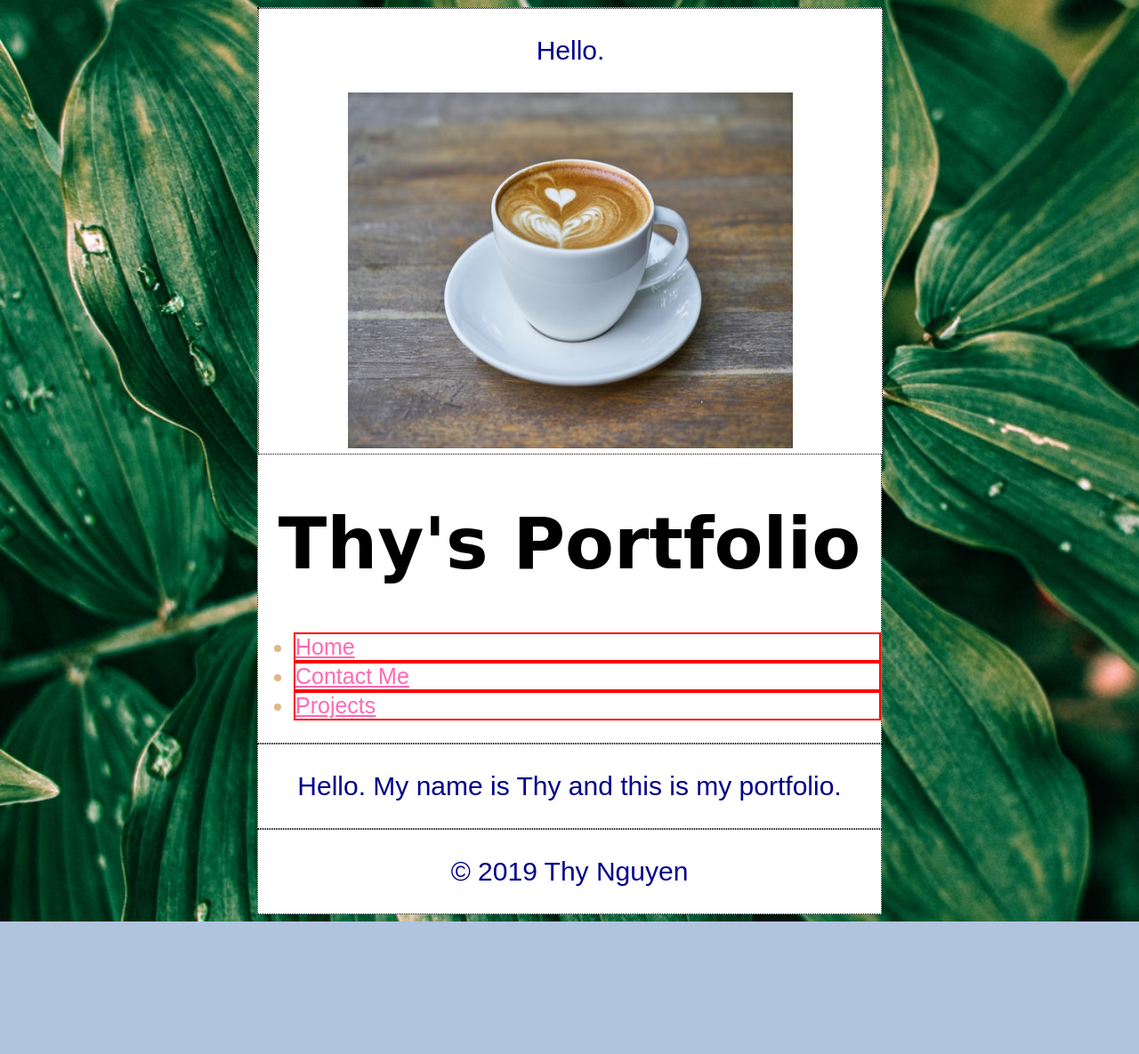
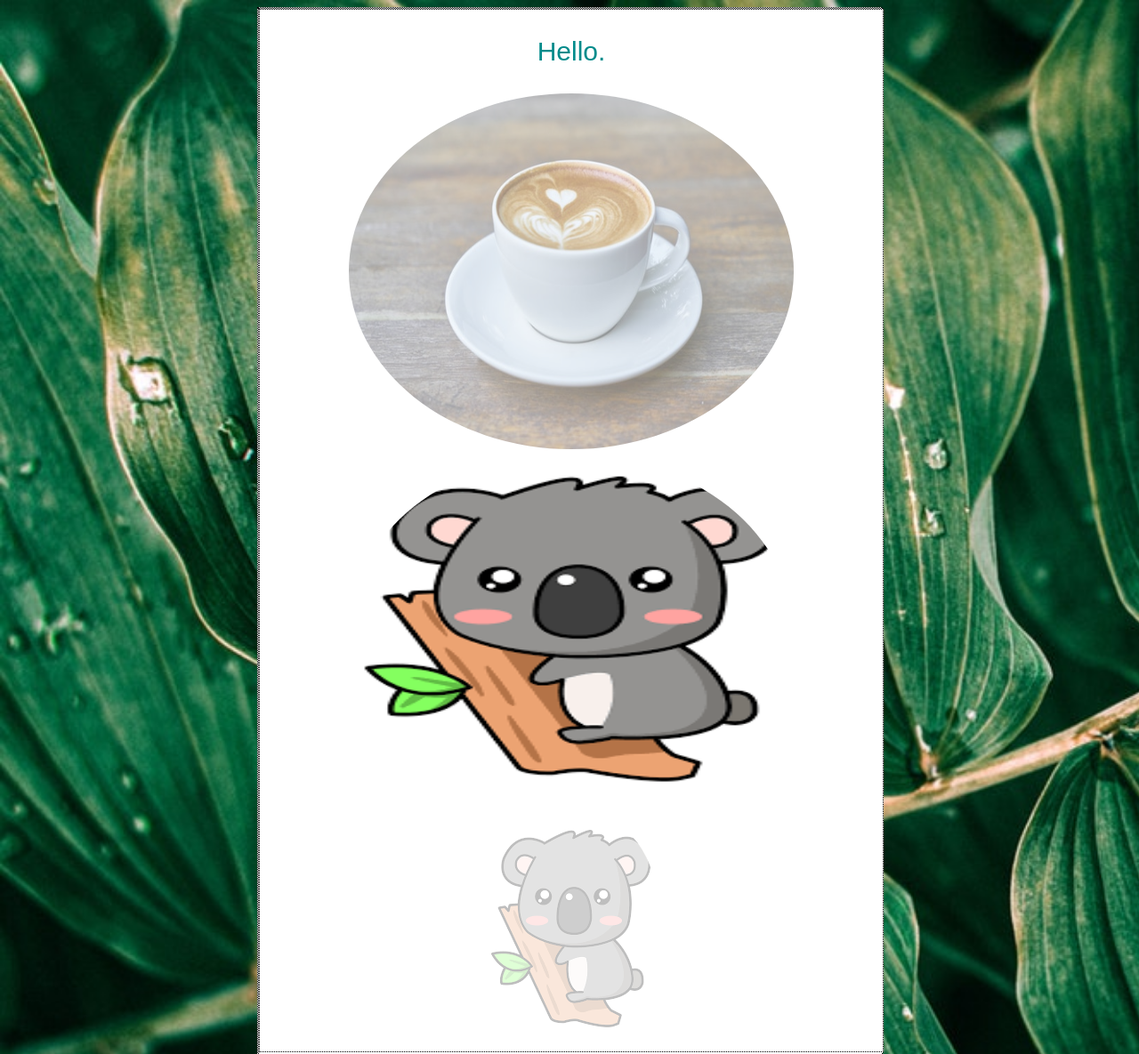
Before and after one commit to thynguyen37/summer-2019-assignments-thy, a plain HTML site: page week_3/portfolio/index.html in a window 1280 px wide. Shown: the top 1185 px of the page at 89% size. Before the commit the page ends 1036 px from the top, so only its background shows below. Drawn offline with Linux system fonts and the light colour scheme.

Commit message:
added css week3

```diff
--- a/week_3/portfolio/index.html
+++ b/week_3/portfolio/index.html
@@ -19,11 +19,20 @@
         <main>
             <p>Hello.</p>
             <div id="intro-image">
-        <img src="images/cup.jpg"
+        <img id="cup" src="images/cup.jpg"
              width="1000" height="400"
              alt="a light blue cup cappuccino"
              title="a light blue cup cappuccino"
              />
+
+        <img src="images/logo-of-thy-portfolio.png"
+             width="100" height="400"
+             />
+            </div>
+
+            <div id="koala">
+                <img src="images/logo-of-thy-portfolio.png"
+                     />
             </div>
         </main>
 
--- a/week_3/portfolio/styles/styles.css
+++ b/week_3/portfolio/styles/styles.css
@@ -2,6 +2,13 @@ body {
     background-color: lightsteelblue;
     background-image: url(../images/water-drops-on-leaves.jpg);
     background-size: cover;
+}
+
+#container {
+    width: 700px;
+    border: 1px black dotted;
+    margin: auto;
+    background-color: white;
 }
 
 header {
@@ -45,18 +52,22 @@ h1 {
 p {
     font-size: 25px;
     font-family: "Arial", sans-serif;
-    color: darkblue;
+    color: darkcyan !important;
 }
 
 p, li, a {
     font-size: 30px;
     font-family: "Arial", sans-serif;
     color: darkblue;
-    color: blue 2px solid;
+    color: orange; 2px solid;
 }
 
 li {
-    border: solid red 2px;
+    display: inline;
+    margin: 20px;
+    border: solid #ff0000 1px;
+    padding: 10px;
+    border-radius: 5px;
 }
 
 a {
@@ -65,16 +76,33 @@ a {
     color: aqua;
 }
 
+/* Text style ends */
+
+/* Image style starts */
+
 #intro-image {
     text-align: center;
 }
 
 #intro-image img {
     width: 500px;
+    border-radius: 50%;
 }
+
+#intro-image #cup {
+    border-radius: 50%;
+    opacity: .50;
+}
+
+#koala img {
+    border-radius: 40%;
+    opacity: .25;
+}
+/* Anchor Pseudo Classes */
 
 a:link {
     color: hotpink;
+    text-decoration: none;
 }
 
 a:visited {
@@ -83,14 +111,15 @@ a:visited {
 
 a:hover {
     color: forestgreen;
+    text-decoration: underline;
+    font-size: 22px;
 }
 
 a:active {
     color: yellow;
+    text-decoration-line: underline;
 }
 
-li {
-    font-size: 25px;
-    font-family: sans-serif;
-    color: burlywood;
+ul {
+    list-style: square;
 }
```
Also changed, not shown: 1 other file.
